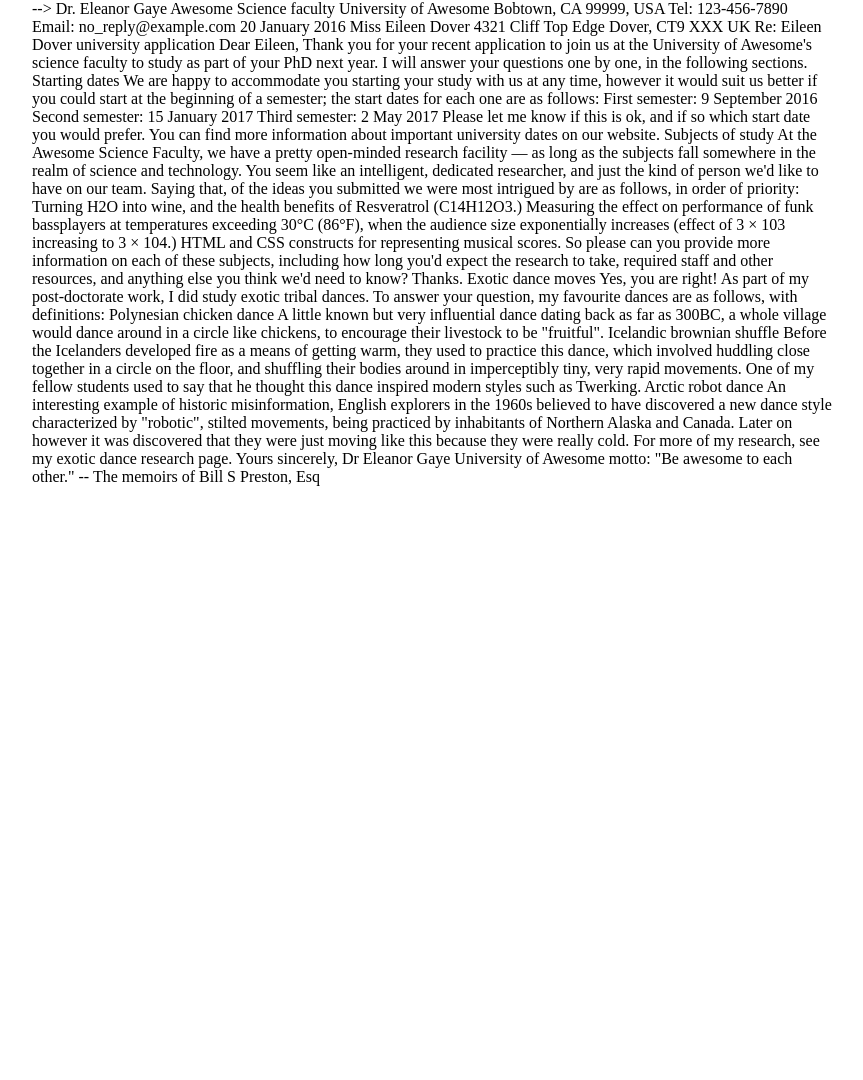
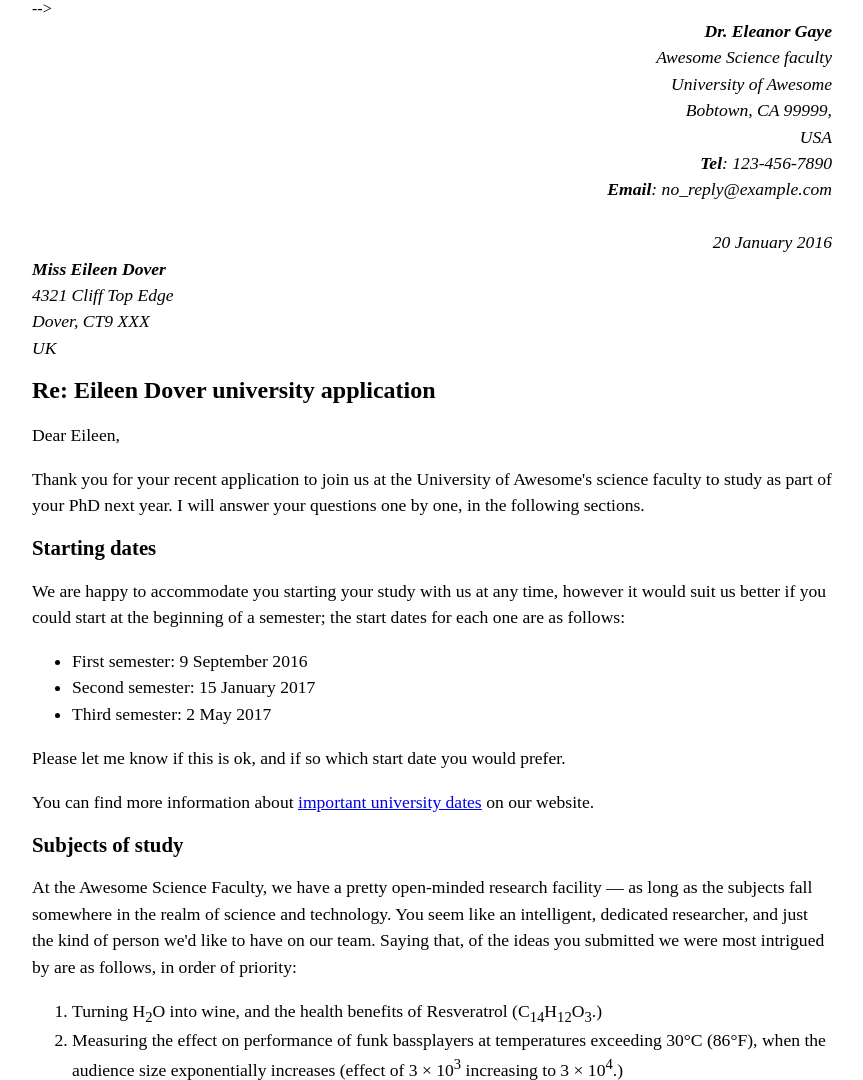
Before and after one commit to mehul-2025/yadavm25s7, a plain HTML site: page p1.html in a window 1280 px wide. Shown: the top 1080 px of the page, without its empty margins (208-1071 px from the left). Before the commit the page ends 800 px from the top, so only its background shows below. Drawn offline with Linux system fonts and the light colour scheme.

Commit message:
added tags

```diff
--- a/p1.html
+++ b/p1.html
@@ -35,69 +35,76 @@ Assignment 1: )Part1) Marking up a letter
     </style>
 </head>
 <body>-->
-    Dr. Eleanor Gaye
-Awesome Science faculty
-University of Awesome
-Bobtown, CA 99999,
-USA
-Tel: 123-456-7890
-Email: no_reply@example.com
+<address class="sender-column">
+    <strong>Dr. Eleanor Gaye</strong><br>
+    Awesome Science faculty<br>
+    University of Awesome<br>
+    Bobtown, CA 99999,<br>
+    USA<br>
+    <strong>Tel</strong>: 123-456-7890<br>
+    <strong>Email</strong>: no_reply@example.com<br>
+    <br>
+    20 January 2016
+</address>
 
-20 January 2016
+<address>
+    <strong>Miss Eileen Dover</strong><br>
+    4321 Cliff Top Edge<br>
+    Dover, CT9 XXX<br>
+    UK
+</address>
 
-Miss Eileen Dover
-4321 Cliff Top Edge
-Dover, CT9 XXX
-UK
+<h1>Re: Eileen Dover university application</h1>
 
+<p>Dear Eileen,</p>
 
-Re: Eileen Dover university application
+<p>Thank you for your recent application to join us at the University of Awesome's science faculty to study as part of your PhD next year. I will answer your questions one by one, in the following sections.</p>
 
-Dear Eileen,
+<h2>Starting dates</h2>
 
-Thank you for your recent application to join us at the University of Awesome's science faculty to study as part of your PhD next year. I will answer your questions one by one, in the following sections.
+<p>We are happy to accommodate you starting your study with us at any time, however it would suit us better if you could start at the beginning of a semester; the start dates for each one are as follows:</p>
 
-Starting dates
+<ul>
+    <li>First semester: 9 September 2016</li>
+    <li>Second semester: 15 January 2017</li>
+    <li>Third semester: 2 May 2017</li>
+</ul>
 
-We are happy to accommodate you starting your study with us at any time, however it would suit us better if you could start at the beginning of a semester; the start dates for each one are as follows:
+<p>Please let me know if this is ok, and if so which start date you would prefer.</p>
 
-First semester: 9 September 2016
-Second semester: 15 January 2017
-Third semester: 2 May 2017
+<p>You can find more information about <a href="http://example.com">important university dates</a> on our website.</p>
 
-Please let me know if this is ok, and if so which start date you would prefer.
+<h2>Subjects of study</h2>
 
-You can find more information about important university dates on our website.
+<p>At the Awesome Science Faculty, we have a pretty open-minded research facility — as long as the subjects fall somewhere in the realm of science and technology. You seem like an intelligent, dedicated researcher, and just the kind of person we'd like to have on our team. Saying that, of the ideas you submitted we were most intrigued by are as follows, in order of priority:</p>
 
+<ol>
+    <li>Turning H<sub>2</sub>O into wine, and the health benefits of Resveratrol (C<sub>14</sub>H<sub>12</sub>O<sub>3</sub>.)</li>
+    <li>Measuring the effect on performance of funk bassplayers at temperatures exceeding 30°C (86°F), when the audience size exponentially increases (effect of 3 × 10<sup>3</sup> increasing to 3 × 10<sup>4</sup>.)</li>
+    <li>HTML and CSS constructs for representing musical scores.</li>
+</ol>
 
-Subjects of study
+<p>So please can you provide more information on each of these subjects, including how long you'd expect the research to take, required staff and other resources, and anything else you think we'd need to know? Thanks.</p>
 
-At the Awesome Science Faculty, we have a pretty open-minded research facility — as long as the subjects fall somewhere in the realm of science and technology. You seem like an intelligent, dedicated researcher, and just the kind of person we'd like to have on our team. Saying that, of the ideas you submitted we were most intrigued by are as follows, in order of priority:
+<h2>Exotic dance moves</h2>
 
-Turning H2O into wine, and the health benefits of Resveratrol (C14H12O3.)
-Measuring the effect on performance of funk bassplayers at temperatures exceeding 30°C (86°F), when the audience size exponentially increases (effect of 3 × 103 increasing to 3 × 104.)
-HTML and CSS constructs for representing musical scores.
+<p>Yes, you are right! As part of my post-doctorate work, I did study exotic tribal dances. To answer your question, my favourite dances are as follows, with definitions:</p>
 
-So please can you provide more information on each of these subjects, including how long you'd expect the research to take, required staff and other resources, and anything else you think we'd need to know? Thanks.
+<dl>
+    <dt>Polynesian chicken dance</dt>
+    <dd>A little known but very influential dance dating back as far as 300BC, a whole village would dance around in a circle like chickens, to encourage their livestock to be "fruitful".</dd>
+    <dt>Icelandic brownian shuffle</dt>
+    <dd>Before the Icelanders developed fire as a means of getting warm, they used to practice this dance, which involved huddling close together in a circle on the floor, and shuffling their bodies around in imperceptibly tiny, very rapid movements. One of my fellow students used to say that he thought this dance inspired modern styles such as Twerking.</dd>
+    <dt>Arctic robot dance</dt>
+    <dd>An interesting example of historic misinformation, English explorers in the 1960s believed to have discovered a new dance style characterized by "robotic", stilted movements, being practiced by inhabitants of Northern Alaska and Canada. Later on however it was discovered that they were just moving like this because they were really cold.</dd>
+</dl>
 
+<p>For more of my research, see my <a href="http://example.com">exotic dance research page</a>.</p>
 
-Exotic dance moves
+<p>Yours sincerely,</p>
+<p>Dr Eleanor Gaye</p>
 
-Yes, you are right! As part of my post-doctorate work, I did study exotic tribal dances. To answer your question, my favourite dances are as follows, with definitions:
-
-Polynesian chicken dance
-A little known but very influential dance dating back as far as 300BC, a whole village would dance around in a circle like chickens, to encourage their livestock to be "fruitful".
-Icelandic brownian shuffle
-Before the Icelanders developed fire as a means of getting warm, they used to practice this dance, which involved huddling close together in a circle on the floor, and shuffling their bodies around in imperceptibly tiny, very rapid movements. One of my fellow students used to say that he thought this dance inspired modern styles such as Twerking.
-Arctic robot dance
-An interesting example of historic misinformation, English explorers in the 1960s believed to have discovered a new dance style characterized by "robotic", stilted movements, being practiced by inhabitants of Northern Alaska and Canada. Later on however it was discovered that they were just moving like this because they were really cold.
-
-For more of my research, see my exotic dance research page.
-
-Yours sincerely,
-Dr Eleanor Gaye
-
-University of Awesome motto: "Be awesome to each other." -- The memoirs of Bill S Preston, Esq
+<p>University of Awesome motto: "Be awesome to each other." -- <cite>The memoirs of Bill S Preston, Esq</cite></p>
 
 <!--</body>
 </html>
```
Also changed, not shown: 2p.html (+108 -0 lines).
